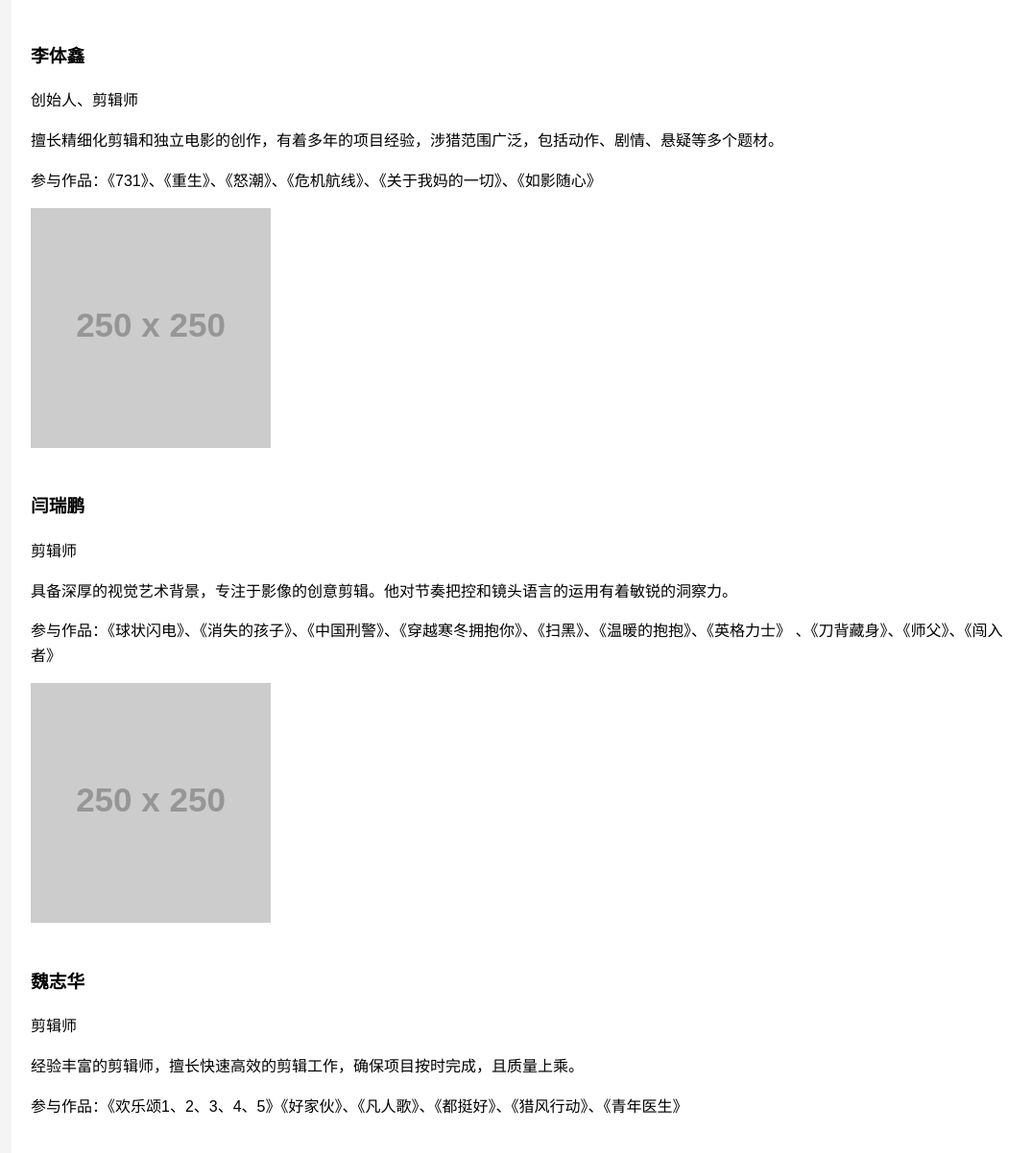
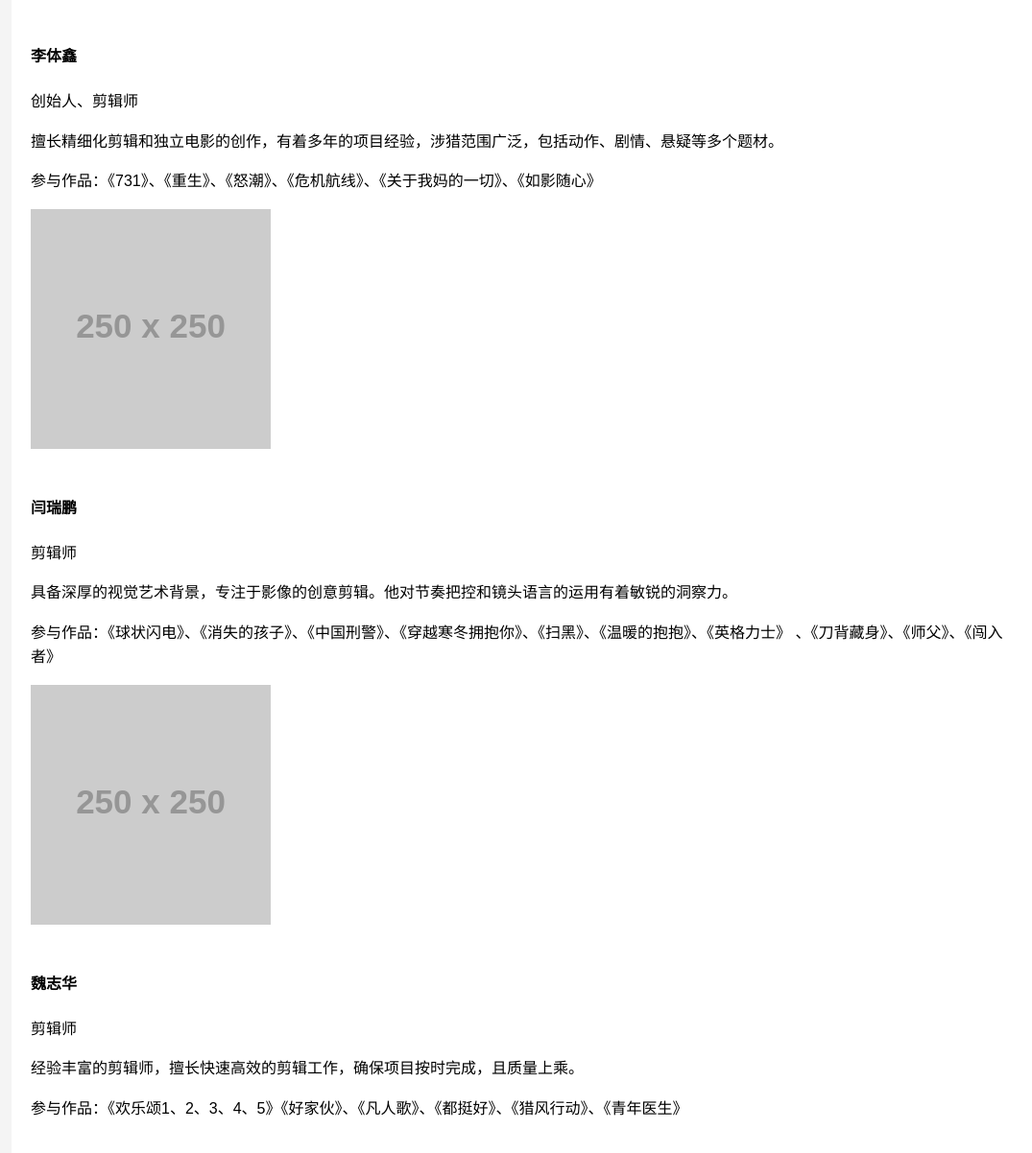
Before and after one commit to LimitlessFilmStudio/Limitless-Film, a plain HTML site: page index.html in a window 1280 px wide. Shown: the part 1051-2253 px from the top of the page at 96% size, without its empty margins (96-1171 px from the left). Drawn offline with Linux system fonts and the light colour scheme; placeholder pictures from the web are drawn by us.

Commit message:
index.html

```diff
--- a/index.html
+++ b/index.html
@@ -286,7 +286,7 @@
         <div class="members-container">
             <div class="member">
                 <img src="https://img9.doubanio.com/icon/ul88038496-14.jpg" alt="Nathan Lee" class="profile-img">
-                <h3>李体鑫</h3>
+                <h4>李体鑫</h4>
                 <p>创始人、剪辑师</p>
                 <p>擅长精细化剪辑和独立电影的创作，有着多年的项目经验，涉猎范围广泛，包括动作、剧情、悬疑等多个题材。</p>
                 <p>参与作品：《731》、《重生》、《怒潮》、《危机航线》、《关于我妈的一切》、《如影随心》</p>
@@ -294,7 +294,7 @@
 
             <div class="member">
                 <img src="https://via.placeholder.com/250" alt="Member 2" class="profile-img">
-                <h3>闫瑞鹏</h3>
+                <h4>闫瑞鹏</h4>
                 <p>剪辑师</p>
                 <p>具备深厚的视觉艺术背景，专注于影像的创意剪辑。他对节奏把控和镜头语言的运用有着敏锐的洞察力。</p>
                 <p>参与作品：《球状闪电》、《消失的孩子》、《中国刑警》、《穿越寒冬拥抱你》、《扫黑》、《温暖的抱抱》、《英格力士》 、《刀背藏身》、《师父》、《闯入者》</p>
@@ -302,7 +302,7 @@
 
             <div class="member">
                 <img src="https://via.placeholder.com/250" alt="Member 3" class="profile-img">
-                <h3>魏志华</h3>
+                <h4>魏志华</h4>
                 <p>剪辑师</p>
                 <p>经验丰富的剪辑师，擅长快速高效的剪辑工作，确保项目按时完成，且质量上乘。</p>
                 <p>参与作品：《欢乐颂1、2、3、4、5》《好家伙》、《凡人歌》、《都挺好》、《猎风行动》、《青年医生》</p>
```
